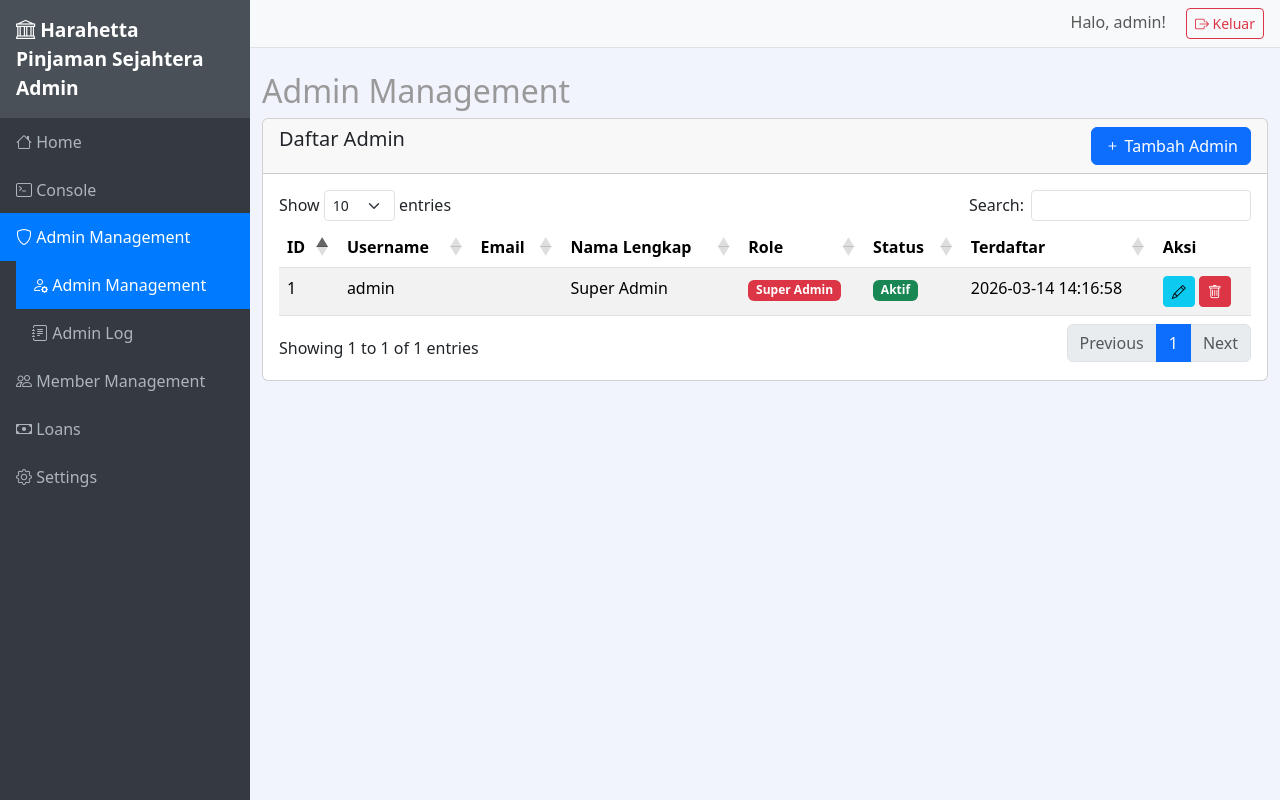
After one commit to naufalikbal19/Harahetta-panel, a PHP site: page /admin.php in a window 1280 px wide. The commit adds this page. Run offline with PHP 8.4, Linux system fonts and the light colour scheme; a user stored in the database is signed in; data comes from the database, SQL or seed files in the repository; both versions use the stored data as it was after the commit; some libraries are stand-ins or nearby versions.

Commit message:
Done Loan Order Table dan Admin Management

```diff
--- /dev/null
+++ b/admin.php
@@ -0,0 +1,257 @@
+
+<?php
+session_start();
+if (!isset($_SESSION['admin_logged_in'])) {
+    header('Location: login.php?url=admin');
+    exit;
+}
+require_once 'config.php';
+?>
+<!DOCTYPE html>
+<html lang="id">
+<head>
+    <meta charset="utf-8">
+    <title>Admin Management - <?php echo htmlspecialchars(get_setting('site_name', 'Harahetta Pinjaman Sejahtera')); ?></title>
+    <meta name="viewport" content="width=device-width, initial-scale=1.0">
+    <link href="https://cdn.jsdelivr.net/npm/bootstrap@5.3.3/dist/css/bootstrap.min.css" rel="stylesheet">
+    <link href="https://cdn.datatables.net/1.13.4/css/dataTables.bootstrap5.min.css" rel="stylesheet">
+    <link href="assets/css/style.css" rel="stylesheet">
+    <link href="https://cdn.jsdelivr.net/npm/bootstrap-icons@1.11.3/font/bootstrap-icons.css" rel="stylesheet">
+    <script src="https://code.jquery.com/jquery-3.7.1.min.js"></script>
+    <script src="https://cdn.jsdelivr.net/npm/bootstrap@5.3.3/dist/js/bootstrap.bundle.min.js"></script>
+    <script src="https://cdn.datatables.net/1.13.4/js/jquery.dataTables.min.js"></script>
+    <script src="https://cdn.datatables.net/1.13.4/js/dataTables.bootstrap5.min.js"></script>
+</head>
+<body>
+    <div id="wrapper">
+        <div id="sidebar-wrapper">
+            <div class="sidebar-heading">
+                <i class="bi bi-bank"></i> <?php echo htmlspecialchars(get_setting('site_name', 'Harahetta')); ?> Admin
+            </div>
+            <div class="list-group list-group-flush">
+                <a href="home.php" class="list-group-item list-group-item-action">
+                    <i class="bi bi-house"></i> Home
+                </a>
+                <a href="dashboard.php" class="list-group-item list-group-item-action">
+                    <i class="bi bi-terminal"></i> Console
+                </a>
+                <button class="list-group-item list-group-item-action text-start active" data-bs-toggle="collapse" data-bs-target="#adminManagement" aria-expanded="true" aria-controls="adminManagement">
+                    <i class="bi bi-shield"></i> Admin Management
+                </button>
+                <div class="collapse show" id="adminManagement">
+                    <a href="admin.php" class="list-group-item list-group-item-action ms-3 active">
+                        <i class="bi bi-person-gear"></i> Admin Management
+                    </a>
+                    <a href="#" class="list-group-item list-group-item-action ms-3">
+                        <i class="bi bi-journal-text"></i> Admin Log
+                    </a>
+                </div>
+                <button class="list-group-item list-group-item-action text-start" data-bs-toggle="collapse" data-bs-target="#memberManagement" aria-expanded="false" aria-controls="memberManagement">
+                    <i class="bi bi-people"></i> Member Management
+                </button>
+                <div class="collapse" id="memberManagement">
+                    <a href="#" class="list-group-item list-group-item-action ms-3">
+                        <i class="bi bi-cash-coin"></i> Withdrawal Records
+                    </a>
+                </div>
+                <button class="list-group-item list-group-item-action text-start" data-bs-toggle="collapse" data-bs-target="#loans" aria-expanded="false" aria-controls="loans">
+                    <i class="bi bi-cash"></i> Loans
+                </button>
+                <div class="collapse" id="loans">
+                    <a href="loans.php" class="list-group-item list-group-item-action ms-3">
+                        <i class="bi bi-receipt"></i> Orderer
+                    </a>
+                </div>
+                <a href="settings.php" class="list-group-item list-group-item-action">
+                    <i class="bi bi-gear"></i> Settings
+                </a>
+            </div>
+        </div>
+
+        <div id="page-content-wrapper">
+            <nav id="navbar-wrapper" class="navbar navbar-expand-lg navbar-light bg-light">
+                <button class="btn btn-outline-secondary d-md-none" id="sidebarToggle">
+                    <i class="bi bi-list"></i>
+                </button>
+                <div class="ms-auto">
+                    <span class="navbar-text me-3">Halo, <?php echo htmlspecialchars($_SESSION['username']); ?>!</span>
+                    <a class="btn btn-outline-danger btn-sm" href="logout.php">
+                        <i class="bi bi-box-arrow-right"></i> Keluar
+                    </a>
+                </div>
+            </nav>
+
+            <div class="container-fluid mt-4">
+                <h2>Admin Management</h2>
+                <div class="card">
+                    <div class="card-header d-flex justify-content-between">
+                        <h5>Daftar Admin</h5>
+                        <button class="btn btn-primary" data-bs-toggle="modal" data-bs-target="#addModal">
+                            <i class="bi bi-plus"></i> Tambah Admin
+                        </button>
+                    </div>
+                    <div class="card-body">
+                        <table id="adminTable" class="table table-striped" style="width:100%">
+                            <thead>
+                                <tr>
+                                    <th>ID</th>
+                                    <th>Username</th>
+                                    <th>Email</th>
+                                    <th>Nama Lengkap</th>
+                                    <th>Role</th>
+                                    <th>Status</th>
+                                    <th>Terdaftar</th>
+                                    <th>Aksi</th>
+                                </tr>
+                            </thead>
+                        </table>
+                    </div>
+                </div>
+            </div>
+
+            <!-- Add/Edit Modal -->
+            <div class="modal fade" id="addModal" tabindex="-1">
+                <div class="modal-dialog">
+                    <div class="modal-content">
+                        <div class="modal-header">
+                            <h5 class="modal-title">Tambah/Edit Admin</h5>
+                            <button type="button" class="btn-close" data-bs-dismiss="modal"></button>
+                        </div>
+                        <form id="adminForm">
+                            <div class="modal-body">
+                                <input type="hidden" id="id" name="id">
+                                <div class="mb-3">
+                                    <label class="form-label">Username *</label>
+                                    <input type="text" class="form-control" name="username" required>
+                                </div>
+                                <div class="mb-3">
+                                    <label class="form-label">Email</label>
+                                    <input type="email" class="form-control" name="email">
+                                </div>
+                                <div class="mb-3">
+                                    <label class="form-label">Nama Lengkap</label>
+                                    <input type="text" class="form-control" name="full_name">
+                                </div>
+                                <div class="mb-3">
+                                    <label class="form-label">Password * (kosongkan untuk tidak ubah)</label>
+                                    <input type="password" class="form-control" name="password">
+                                </div>
+                                <div class="mb-3">
+                                    <label class="form-label">Role</label>
+                                    <select class="form-select" name="role">
+                                        <option value="admin">Admin</option>
+                                        <option value="superadmin">Super Admin</option>
+                                    </select>
+                                </div>
+                                <div class="mb-3">
+                                    <div class="form-check">
+                                        <input class="form-check-input" type="checkbox" name="is_active" id="is_active" value="1" checked>
+                                        <label class="form-check-label" for="is_active">
+                                            Aktif
+                                        </label>
+                                    </div>
+                                </div>
+                            </div>
+                            <div class="modal-footer">
+                                <button type="button" class="btn btn-secondary" data-bs-dismiss="modal">Batal</button>
+                                <button type="submit" class="btn btn-primary">Simpan</button>
+                            </div>
+                        </form>
+                    </div>
+                </div>
+            </div>
+        </div>
+    </div>
+
+    <script>
+    $(document).ready(function() {
+        var table = $('#adminTable').DataTable({
+
+            ajax: {
+                url: 'api/admin.php?action=list',
+                dataSrc: ''
+            },
+
+            columns: [
+                { data: 'id' },
+                { data: 'username' },
+                { data: 'email' },
+                { data: 'full_name' },
+                { data: 'role', render: function(data) {
+                    return data === 'superadmin' ? '<span class="badge bg-danger">Super Admin</span>' : '<span class="badge bg-info">Admin</span>';
+                }},
+                { data: 'is_active', render: function(data) {
+                    return data ? '<span class="badge bg-success">Aktif</span>' : '<span class="badge bg-secondary">Nonaktif</span>';
+                }},
+                { data: 'created_at' },
+                { data: null, orderable: false, render: function(data) {
+                    return '<button class="btn btn-sm btn-info edit-btn" data-id="' + data.id + '"><i class="bi bi-pencil"></i></button> ' +
+                           '<button class="btn btn-sm btn-danger delete-btn" data-id="' + data.id + '"><i class="bi bi-trash"></i></button>';
+                }}
+            ]
+        });
+
+        $('#adminForm').on('submit', function(e) {
+            e.preventDefault();
+            $.ajax({
+                url: 'api/admin.php',
+                type: 'POST',
+                data: new FormData(this),
+                processData: false,
+                contentType: false,
+                success: function(response) {
+                    if (response.success) {
+                        table.ajax.reload();
+                        $('#addModal').modal('hide');
+                    } else {
+                        alert('Error: ' + response.error);
+                    }
+                }
+            });
+        });
+
+        $('[data-bs-target="#addModal"]').on('click', function() {
+            $('#adminForm')[0].reset();
+            $('#id').val('');
+            $('.modal-title').text('Tambah Admin');
+        });
+
+        $(document).on('click', '.edit-btn', function() {
+            var id = $(this).data('id');
+            $.get('api/admin.php?id=' + id, function(data) {
+                $('#id').val(data.id);
+                $('#adminForm input[name="username"]').val(data.username);
+                $('#adminForm input[name="email"]').val(data.email);
+                $('#adminForm input[name="full_name"]').val(data.full_name);
+                $('#adminForm select[name="role"]').val(data.role);
+                $('#adminForm input[name="is_active"]').prop('checked', data.is_active);
+                $('.modal-title').text('Edit Admin');
+                $('#addModal').modal('show');
+            });
+        });
+
+        $(document).on('click', '.delete-btn', function() {
+            if (confirm('Hapus admin ini?')) {
+                var id = $(this).data('id');
+                $.post('api/admin.php', {id: id, action: 'delete'}, function(response) {
+                    if (response.success) {
+                        table.ajax.reload();
+                    } else {
+                        alert('Error: ' + response.error);
+                    }
+                });
+            }
+        });
+
+        $('#addModal').on('hidden.bs.modal', function() {
+            $('#adminForm')[0].reset();
+            $('#id').val('');
+        });
+
+        $('#sidebarToggle').on('click', function() {
+            $('#sidebar-wrapper').toggleClass('show');
+        });
+    });
+    </script>
+</body>
+</html>
--- /dev/null
+++ b/api/admin.php
@@ -0,0 +1,73 @@
+
+<?php
+session_start();
+header('Content-Type: application/json');
+require_once '../config.php';
+
+$pdo = get_db_connection();
+
+if (isset($_GET['id'])) {
+    $id = (int)$_GET['id'];
+    $stmt = $pdo->prepare('SELECT id, username, email, full_name, role, is_active, created_at FROM admins WHERE id=?');
+    $stmt->execute([$id]);
+    $data = $stmt->fetch(PDO::FETCH_ASSOC);
+    if ($data) {
+        echo json_encode($data);
+    } else {
+        echo json_encode(['error' => 'Admin tidak ditemukan']);
+    }
+    exit;
+}
+
+$action = $_GET['action'] ?? $_POST['action'] ?? 'list';
+
+switch ($action) {
+    case 'list':
+        $stmt = $pdo->query('SELECT id, username, email, full_name, role, is_active, created_at FROM admins ORDER BY created_at DESC');
+        echo json_encode($stmt->fetchAll());
+        break;
+
+    case 'save':
+        $id = $_POST['id'] ?? 0;
+        $password = $_POST['password'] ?? '';
+
+        $data = [
+            'username' => trim($_POST['username'] ?? ''),
+            'email' => trim($_POST['email'] ?? ''),
+            'full_name' => trim($_POST['full_name'] ?? ''),
+            'role' => $_POST['role'] ?? 'admin',
+            'is_active' => (int)($_POST['is_active'] ?? 1)
+        ];
+
+        if ($password) {
+            $data['password'] = password_hash($password, PASSWORD_DEFAULT);
+        }
+
+        try {
+            if ($id) {
+                $sql = 'UPDATE admins SET ' . implode(', ', array_map(fn($k) => "$k=?", array_keys($data))) . ' WHERE id=?';
+                $stmt = $pdo->prepare($sql);
+                $stmt->execute(array_values($data) + [$id]);
+            } else {
+                $sql = 'INSERT INTO admins (' . implode(', ', array_keys($data)) . ', password) VALUES (' . implode(',', array_fill(0, count($data), '?')) . ', ?)';
+                $stmt = $pdo->prepare($sql);
+                $stmt->execute(array_values($data) + [password_hash($_POST['password'], PASSWORD_DEFAULT)]);
+            }
+            echo json_encode(['success' => true]);
+        } catch (PDOException $e) {
+            echo json_encode(['error' => 'DB Error: ' . $e->getMessage()]);
+        }
+        break;
+
+    case 'delete':
+        $id = $_POST['id'] ?? $_GET['id'] ?? 0;
+        try {
+            $stmt = $pdo->prepare('DELETE FROM admins WHERE id=?');
+            $stmt->execute([$id]);
+            echo json_encode(['success' => true]);
+        } catch (PDOException $e) {
+            echo json_encode(['error' => 'DB Error: ' . $e->getMessage()]);
+        }
+        break;
+}
+?>
--- a/dashboard.php
+++ b/dashboard.php
@@ -57,9 +57,11 @@ $stats = $stmt->fetch();
                     <i class="bi bi-shield"></i> Admin Management
                 </button>
                 <div class="collapse" id="adminManagement">
-                    <a href="#" class="list-group-item list-group-item-action ms-3">
+
+                    <a href="admin.php" class="list-group-item list-group-item-action ms-3">
                         <i class="bi bi-person-gear"></i> Admin Management
                     </a>
+
                     <a href="#" class="list-group-item list-group-item-action ms-3">
                         <i class="bi bi-journal-text"></i> Admin Log
                     </a>
```
Also changed, not shown: api/loans.php (+71 -1 lines), db.sql (+28 -0 lines), loans.php (+83 -6 lines), login.php (+14 -4 lines).
